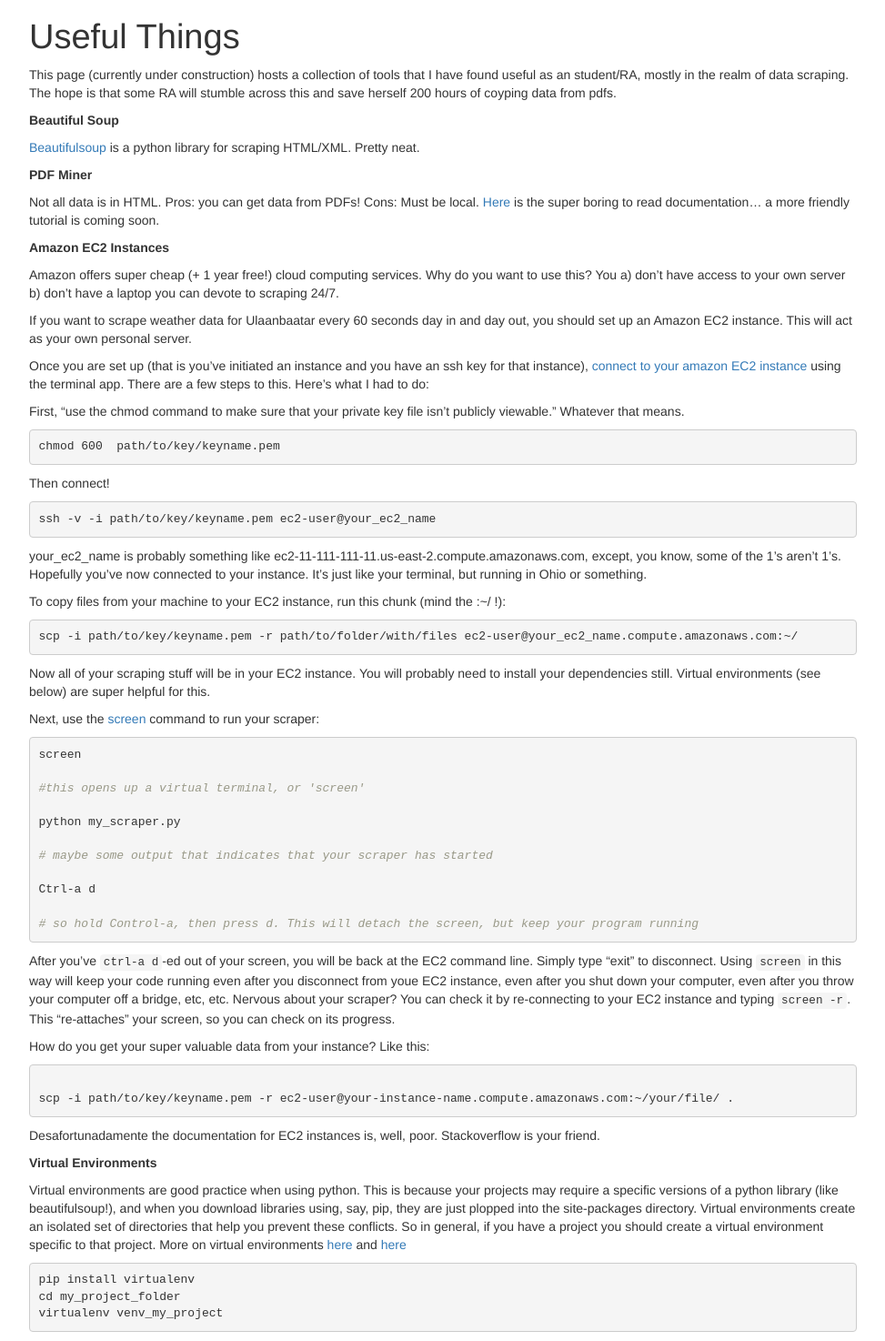
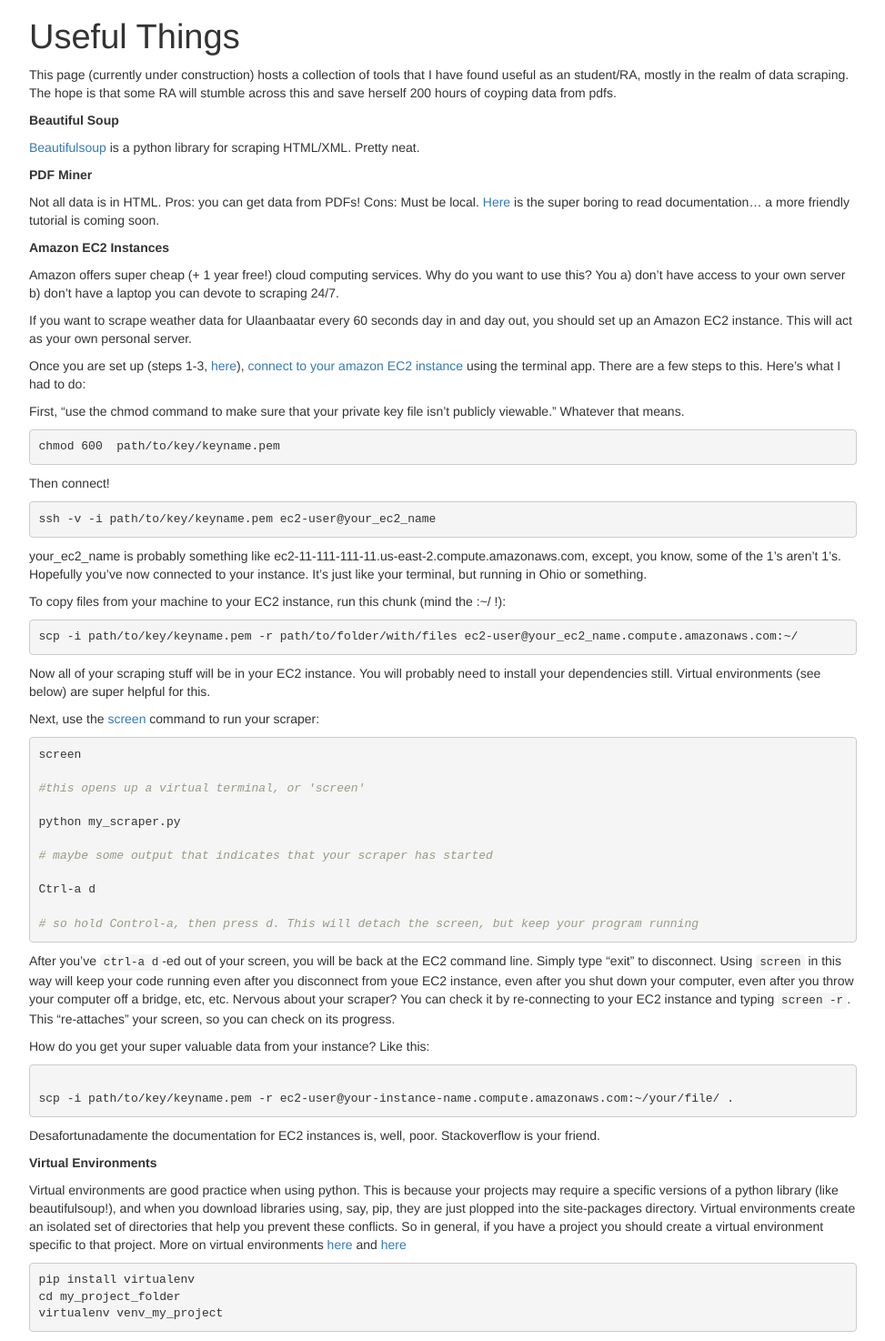
Before and after one commit to Matt-Tarduno/Matt-Tarduno.github.io, a Jekyll site: the page scraping_guide/index.html, which Jekyll copies as it is, in a window 1280 px wide. Shown: the whole page at 91% size, without its empty margins (153-1126 px from the left). Built offline with Jekyll 4.4.1, drawn with Linux system fonts in a browser that asks for light colours.

Commit message:
update to scraping guide

```diff
--- a/scraping_guide/index.Rmd
+++ b/scraping_guide/index.Rmd
@@ -25,7 +25,7 @@
 
 If you want to scrape weather data for Ulaanbaatar every 60 seconds day in and day out, you should set up an Amazon EC2 instance. This will act as your own personal server.
 
-Once you are set up (that is you've initiated an instance and you have an ssh key for that instance), [connect to your amazon EC2 instance](https://docs.aws.amazon.com/AWSEC2/latest/UserGuide/AccessingInstancesLinux.html){target="_blank"} using the terminal app. There are a few steps to this. Here's what I had to do:
+Once you are set up (steps 1-3, [here](https://aws.amazon.com/ec2/getting-started/){target="_blank"}), [connect to your amazon EC2 instance](https://docs.aws.amazon.com/AWSEC2/latest/UserGuide/AccessingInstancesLinux.html){target="_blank"} using the terminal app. There are a few steps to this. Here's what I had to do:
 
 First, "use the chmod command to make sure that your private key file isn't publicly viewable." Whatever that means.
 
--- a/scraping_guide/index.html
+++ b/scraping_guide/index.html
@@ -133,7 +133,7 @@
 <p><strong>Amazon EC2 Instances</strong></p>
 <p>Amazon offers super cheap (+ 1 year free!) cloud computing services. Why do you want to use this? You a) don’t have access to your own server b) don’t have a laptop you can devote to scraping 24/7.</p>
 <p>If you want to scrape weather data for Ulaanbaatar every 60 seconds day in and day out, you should set up an Amazon EC2 instance. This will act as your own personal server.</p>
-<p>Once you are set up (that is you’ve initiated an instance and you have an ssh key for that instance), <a href="https://docs.aws.amazon.com/AWSEC2/latest/UserGuide/AccessingInstancesLinux.html" target="_blank">connect to your amazon EC2 instance</a> using the terminal app. There are a few steps to this. Here’s what I had to do:</p>
+<p>Once you are set up (steps 1-3, <a href="https://aws.amazon.com/ec2/getting-started/" target="_blank">here</a>), <a href="https://docs.aws.amazon.com/AWSEC2/latest/UserGuide/AccessingInstancesLinux.html" target="_blank">connect to your amazon EC2 instance</a> using the terminal app. There are a few steps to this. Here’s what I had to do:</p>
 <p>First, “use the chmod command to make sure that your private key file isn’t publicly viewable.” Whatever that means.</p>
 <pre class="bash"><code>chmod 600  path/to/key/keyname.pem</code></pre>
 <p>Then connect!</p>
```
